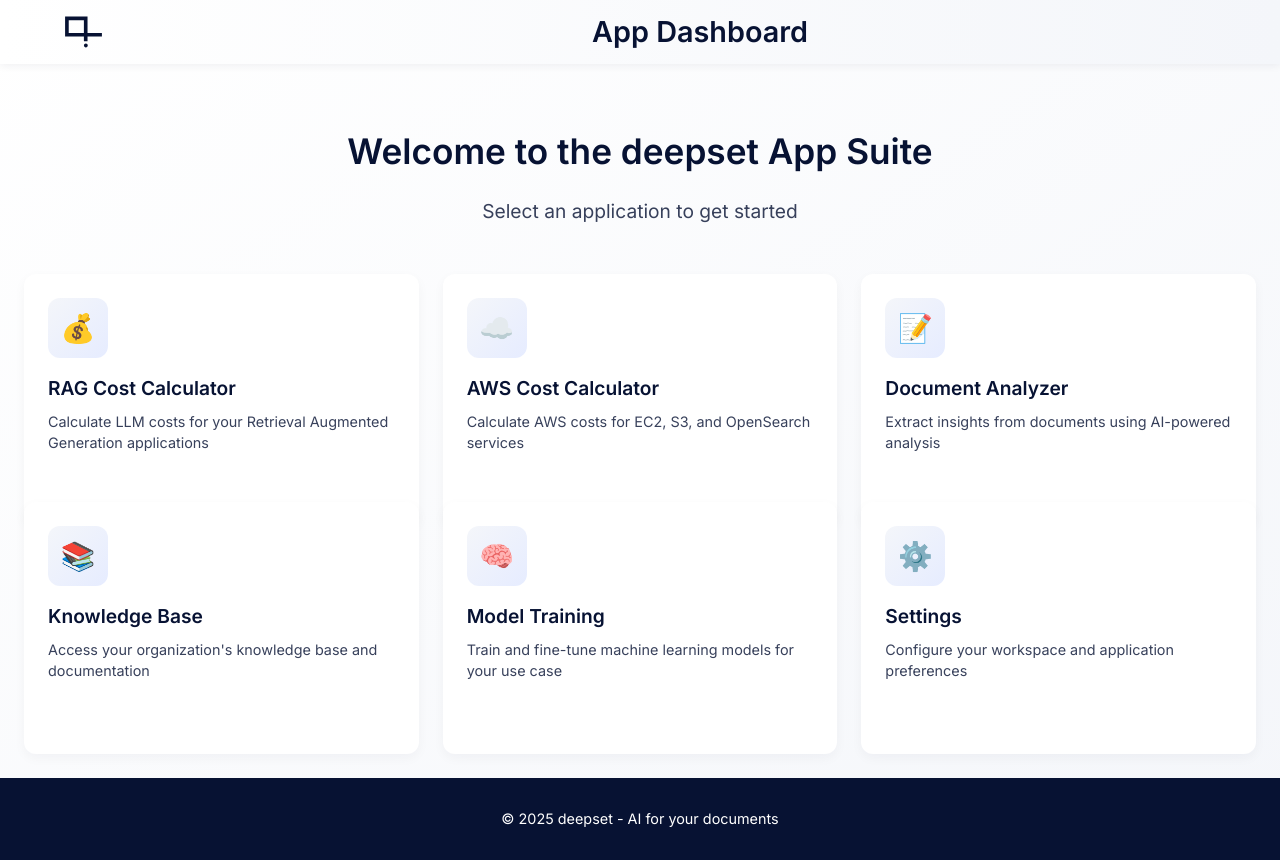
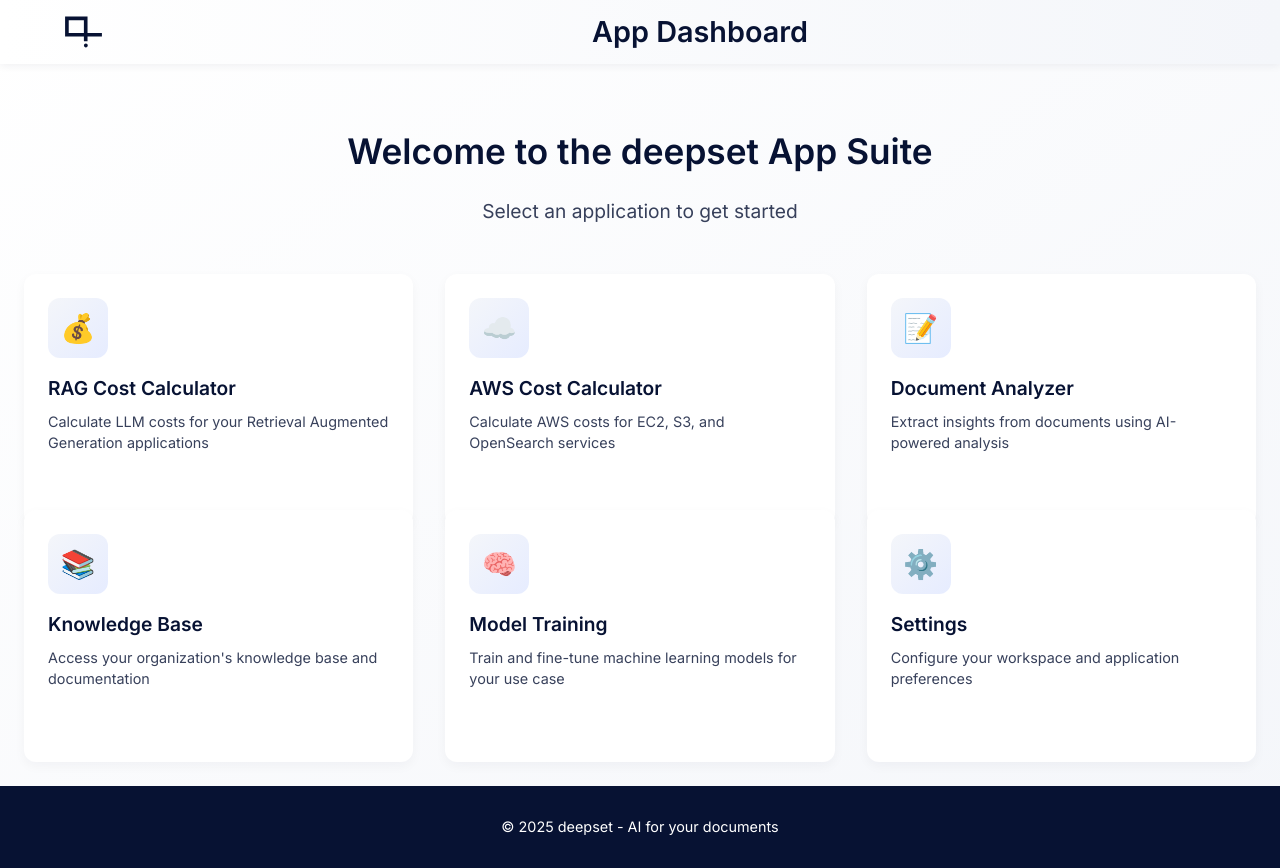
Before and after one commit to mathislucka/deepset-webinar-ui, a React (Vite) app: page / in a window 1280 px wide. Built offline with nearby package versions, Linux system fonts and the light colour scheme; the HTML template or start-up script is replaced by a standard one.

Commit message:
fix: increase gap between dashboard tiles

```diff
--- a/src/styles/Dashboard.css
+++ b/src/styles/Dashboard.css
@@ -77,7 +77,7 @@
 .apps-grid {
   display: grid;
   grid-template-columns: repeat(auto-fill, minmax(300px, 1fr));
-  gap: 24px;
+  gap: 32px;
   margin-bottom: 40px;
 }
 
```
